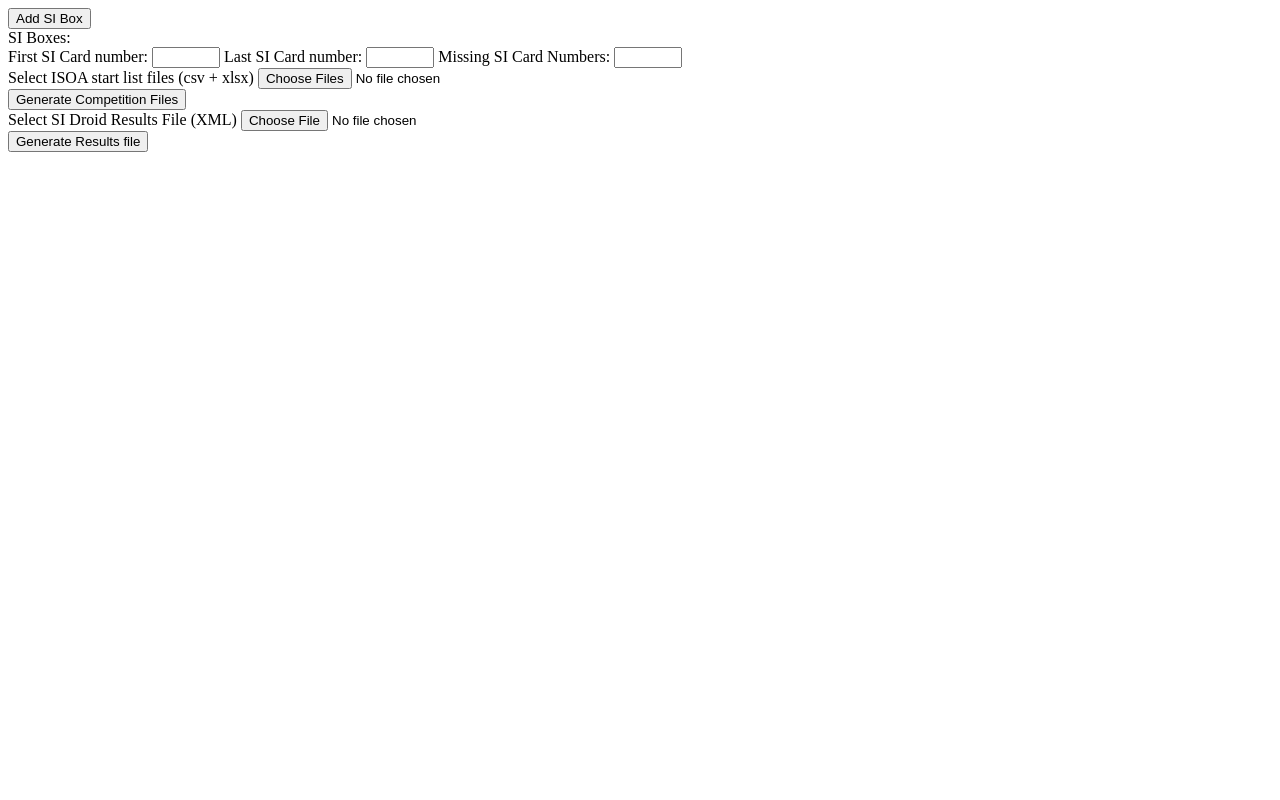
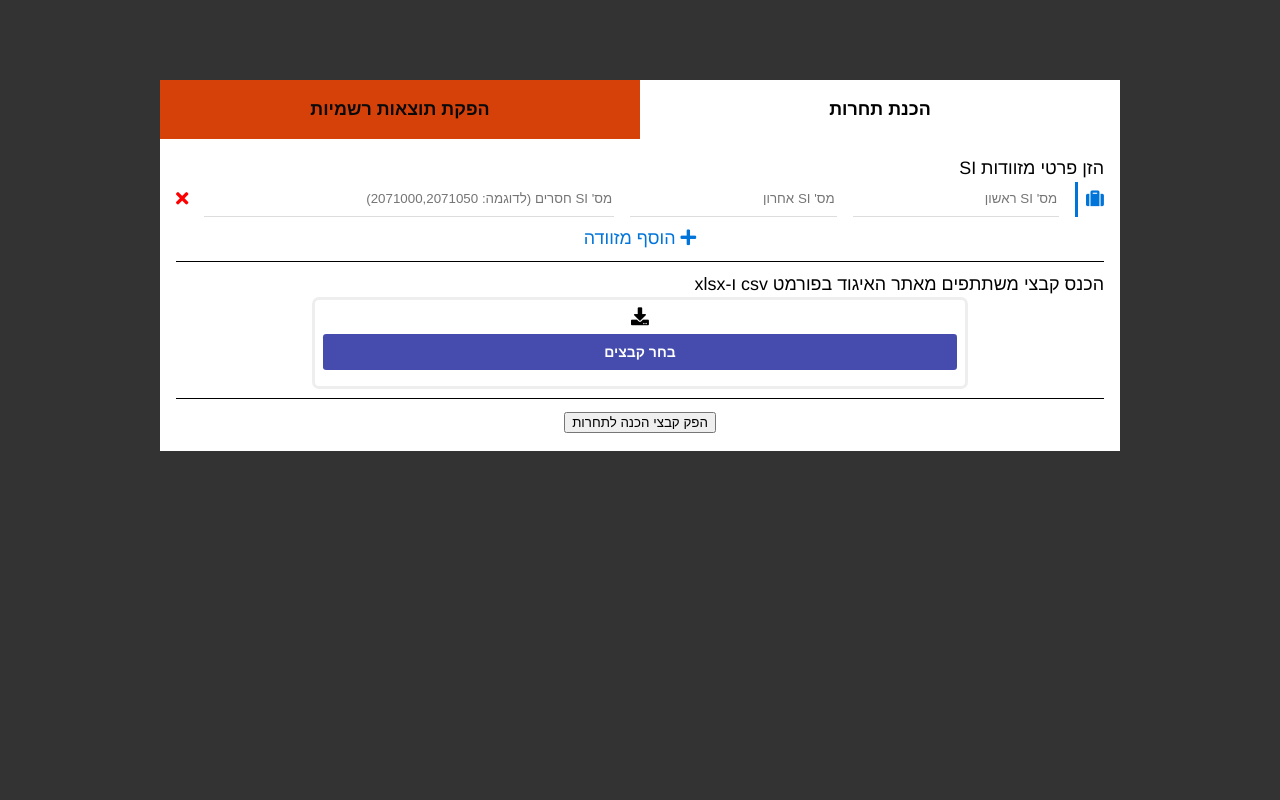
Before and after one commit to alka4747/ISOA-Event-Manager-Helper, a Flask app: page /form?platform=si-droid in a window 1280 px wide. Run offline with Flask 2, Linux system fonts and the light colour scheme.

Commit message:
added basic styling

```diff
--- /dev/null
+++ b/static/form.css
@@ -0,0 +1,208 @@
+body {
+  background: #333;
+  min-height: 100vh;
+  box-sizing: border-box;
+  padding-top: 10vh;
+  font-family: "HelveticaNeue-Light", "Helvetica Neue Light", "Helvetica Neue", Helvetica, Arial, "Lucida Grande", sans-serif;
+  font-weight: 300;
+  line-height: 1.5;
+  max-width: 60rem;
+  margin: 0 auto;
+  font-size: 112%;
+}
+hr {
+	border: 0;
+	border-top: 1px solid;
+}
+
+.tabs {
+  display: flex;
+  flex-wrap: wrap;
+  flex-direction: row-reverse;
+}
+
+.tabs .tabsLabel {
+  order: 1;
+  display: block;
+  padding: 1rem 2rem;
+  cursor: pointer;
+  background:  #ff4500;
+  font-weight: bold;
+  transition: background ease 0.2s;
+  flex: 1;
+  text-align: center;
+  opacity: 0.8;
+}
+
+.tabs .tab {
+  order: 99;
+  flex-grow: 1;
+  width: 100%;
+  display: none;
+  padding: 1rem;
+  background: #fff;
+}
+
+.tabs input[type="radio"] {
+  display: none;
+}
+
+.tabs input[type="radio"]:checked + label {
+  background: #fff;
+  opacity: 1;
+}
+
+.tabs input[type="radio"]:checked + label + .tab {
+  display: block;
+}
+
+.form-control {
+    height: 2rem;
+	border:none;
+    margin-bottom:0px;
+	border-radius: 0px;
+	border-bottom: 1px solid #ddd;
+	box-shadow: none;
+}
+
+.form-control:focus
+{
+	border-color: #0074D9;
+	box-shadow: none;
+	outline: none;
+}
+
+#siBoxesDetails {
+    display: flex;
+    flex-direction: column;
+    gap: 1rem;
+}
+
+.siBoxRow {
+    display: flex;
+    direction: rtl;
+    justify-content: space-around;
+    gap: 1rem;
+    flex: 1;
+}
+
+.siBoxDetailsContainer {
+    flex-grow: 1;
+    gap: 1rem;
+    display: flex;
+}
+
+.boxIconContainerDiv {
+    align-items: center;
+    display: flex;
+    color: #0074D9;
+    border-left: solid #0074D9;
+    padding-left: 0.5rem;
+}
+
+.btn-remove {
+    cursor: pointer;
+    align-items: center;
+    display: flex;
+    color:red;
+    flex-grow: 0;
+}
+
+.underline {
+	position: relative;
+    color: #0074D9;
+    cursor: pointer;
+}
+
+.underline::before{
+  content: '';
+  position: absolute;
+  bottom: 0;
+  right: 0;
+  width: 0;
+  height: 2px;
+  background-color: #ff4500;
+  transition: width 0.6s cubic-bezier(0.25, 1, 0.5, 1);
+}
+
+@media (hover: hover) and (pointer: fine) {
+    .underline:hover::before{
+      left: 0;
+      right: auto;
+      width: 100%;
+    }
+}
+
+
+#newBoxButtonContainerDiv {
+    margin-top: 0.5rem;
+    margin-bottom: 0.5rem;
+    display: flex;
+    justify-content: center;
+    direction: rtl;
+}
+
+input[type="file"] {
+    opacity: 0;
+    z-index: 0;
+    position: absolute;
+}
+
+.file-upload-btn {
+    display: inline-block;
+    margin: 0.5rem 0.5rem 1rem 0.5rem;
+    clear: both;
+    font-family: inherit;
+    font-weight: 700;
+    font-size: 14px;
+    text-decoration: none;
+    text-transform: initial;
+    border: none;
+    border-radius: 0.2rem;
+    outline: none;
+    padding: 0 1rem;
+    height: 36px;
+    line-height: 36px;
+    color: #fff;
+    transition: all 0.2s ease-in-out;
+    box-sizing: border-box;
+    background: #454cad;
+    border-color: #454cad;
+    cursor: pointer;
+}
+
+.file-upload-label {
+    float: left;
+    clear: both;
+    width: 70%;
+    text-align: center;
+    background: #fff;
+    border-radius: 7px;
+    border: 3px solid #eee;
+    transition: all 0.2s ease;
+    display: flex;
+    flex-direction: column;
+    padding-top: 0.5rem;
+}
+
+.file-upload-container-div {
+    display: flex;
+    justify-content: center;
+    align-items: center;
+    flex-direction: column;
+}
+
+.file-upload-label:hover {
+    border-color: #454cad;
+}
+
+
+@media (max-width: 45em) {
+  body {
+      padding-top: 0 !important;
+  }
+  .siBoxDetailsContainer {
+    display: flex;
+    flex-direction: column;
+    }
+}
--- a/templates/form.html
+++ b/templates/form.html
@@ -5,22 +5,44 @@
     <meta http-equiv="X-UA-Compatible" content="IE=edge">
     <meta name="viewport" content="width=device-width, initial-scale=1.0">
     <title>Orienteering Event Manager Helper</title>
+    <link rel="stylesheet" href="https://use.fontawesome.com/releases/v5.15.4/css/all.css">
+    <link href="https://fonts.googleapis.com/css?family=Montserrat:400,700" rel="stylesheet">
+    <link rel="stylesheet" href="../static/form.css">
 </head>
 <body>
+  <div class="tabs">
+    <input type="radio" name="tabs" id="tabone" checked="checked">
+    <label class="tabsLabel" for="tabone">הכנת תחרות</label>
+    <div class="tab">
       <form method="post" action="/api/competition/generate-preperation-files" enctype="multipart/form-data">
-        <input type="button" id="more_si_boxes" onclick="add_fields();" value="Add SI Box" />
-
-        <div id="si_boxes_details">
-             <div class='label'>SI Boxes:</div>
-             <div id="content">
-                 <span>First SI Card number: <input type="text" style="width:60px;" name="rangeStart[]" value="" /></span>
-                 <span>Last SI Card number: <input type="text" style="width:60px;" name="rangeEnd[]" value="" /></span>
-                 <span>Missing SI Card Numbers: <input type="text" style="width:60px;" name="missingCards[]" value="" /></span>
+        <div id="siBoxesDetailsContainer">
+             <div class='label' style="direction: rtl;">הזן פרטי מזוודות SI</div>
+             <div id="siBoxesDetails">
+              <div class="siBoxRow">
+                <div class="boxIconContainerDiv">
+                  <i class="fa fa-suitcase"></i>
+                </div>
+                <div class="siBoxDetailsContainer">
+                  <input type="text" class="form-control" name="rangeStart[]" placeholder="מס' SI ראשון" value="" style="flex-grow: 1;">
+                  <input type="text" class="form-control" name="rangeEnd[]" placeholder="מס' SI אחרון" value="" style="flex-grow: 1;">
+                  <input type="text" class="form-control" name="missingCards[]" placeholder="מס' SI חסרים (לדוגמה: 2071000,2071050)" value="" style="flex-grow: 9;">
+                </div>
+                <a class="btn-remove" onclick='remove_si_box(this)'><i class="fa fa-times"></i></a>
               </div>
             </div>
-        <div>
-          <label for="file3">Select ISOA start list files (csv + xlsx)</label>
+            <div id="newBoxButtonContainerDiv">
+              <a class="underline" onclick='add_si_box()'><i class="fa fa-plus"></i> הוסף מזוודה</a>
+            </div>
+
+         </div>
+         <hr />
+        <div style="direction: rtl;">הכנס קבצי משתתפים מאתר האיגוד בפורמט csv ו-xlsx</div>
+        <div class="file-upload-container-div">
           <input type="file" id="file3" name="startlists" multiple>
+          <label class="file-upload-label" for="file3">
+            <i class="fa fa-download" aria-hidden="true"></i>
+            <span class="file-upload-btn">בחר קבצים</span>
+          </label>
           {% if platform == "mulka" %}
           <input type="hidden" id="platform" name="platform" value="mulka">
           {% endif %}
@@ -28,19 +50,29 @@
           <input type="hidden" id="platform" name="platform" value="si-droid">
           {% endif %}
         </div>
-        <div>
-          <button>Generate Competition Files</button>
+        <hr />
+        <div style="text-align: center;">
+          <button>הפק קבצי הכנה לתחרות</button>
         </div>
       </form>
+    </div>
+
+    <input type="radio" name="tabs" id="tabtwo">
+    <label class="tabsLabel" for="tabtwo">הפקת תוצאות רשמיות</label>
+    <div class="tab">
       <form method="post" action="/api/competition/generate-isoa-results-file" enctype="multipart/form-data">
-        <div>
         {% if platform == "mulka" %}
-          <label for="file">Select Mulka Results File (CSV)</label>
+          <div style="direction: rtl;">הזן קובץ תוצאות של Mulka בפורמט CSV</div>
         {% endif %}
         {% if platform == "si-droid" %}
-          <label for="file">Select SI Droid Results File (XML)</label>
+          <div style="direction: rtl;">הזן קובץ תוצאות של SI-Droid בפורמט XML</div>
         {% endif %}
-          <input type="file" id="file" name="resultsFile">
+        <div class="file-upload-container-div">
+          <input type="file" id="file3" name="resultsFile">
+          <label class="file-upload-label" for="file3">
+            <i class="fa fa-download" aria-hidden="true"></i>
+            <span class="file-upload-btn">בחר קובץ</span>
+          </label>
           {% if platform == "mulka" %}
           <input type="hidden" id="platform" name="platform" value="mulka">
           {% endif %}
@@ -48,15 +80,28 @@
           <input type="hidden" id="platform" name="platform" value="si-droid">
           {% endif %}
         </div>
-        <div>
-          <button>Generate Results file</button>
+        <hr />
+        <div style="text-align: center;">
+          <button>הפק קובץ תוצאות</button>
         </div>
       </form>
+    </div>
+  </div>
     <script>
-      function add_fields() {
-        var d = document.getElementById("content");
-
-        d.innerHTML += "<br /><span>First SI Card number: <input type='text' style='width:60px;' name='rangeStart[]' value='' /></span><span> Last SI Card number: <input type='text' style='width:60px' name='rangeEnd[]' value='' /></span><span> Missing SI Card Numbers: <input type='text' style='width:60px;' name='missingCards[]' value='' /></span>";
+      function add_si_box() {
+        var div = document.getElementById("siBoxesDetails");
+        div.insertAdjacentHTML('beforeend', "<div class='siBoxRow'><div class='boxIconContainerDiv'><i class='fa fa-suitcase'></i></div><div class='siBoxDetailsContainer'><input type='text' class='form-control' name='rangeStart[]' placeholder=\"מס\' SI ראשון\" value='' style='flex-grow: 1;'><input type='text' class='form-control' name='rangeEnd[]' placeholder=\"מס\' SI אחרון\" value='' style='flex-grow: 1;'><input type='text' class='form-control' name='missingCards[]' placeholder=\"מס\' SI חסרים (לדוגמה: 2071000,2071050)\" value='' style='flex-grow: 9;'></div><a class='btn-remove' onclick='remove_si_box(this)'><i class='fa fa-times'></i></a></div>")
+      }
+      function remove_si_box(elem) {
+        var div = document.getElementById("siBoxesDetails");
+        if(div.children.length>1)  {
+          elem.parentNode.remove();
+        } else{
+          var r = confirm("בלי נתוני מזוודות לא תתבצע הקצאה אוטומטית של כרטיסי SI");
+          if (r == true) {
+            elem.parentNode.remove();
+          }
+        }
       }
     </script>
 </body>
```
Also changed, not shown: competition.py (+22 -19 lines), static/style.css (line endings or trailing spaces). Lines whose indentation alone changed are shown as unchanged.
